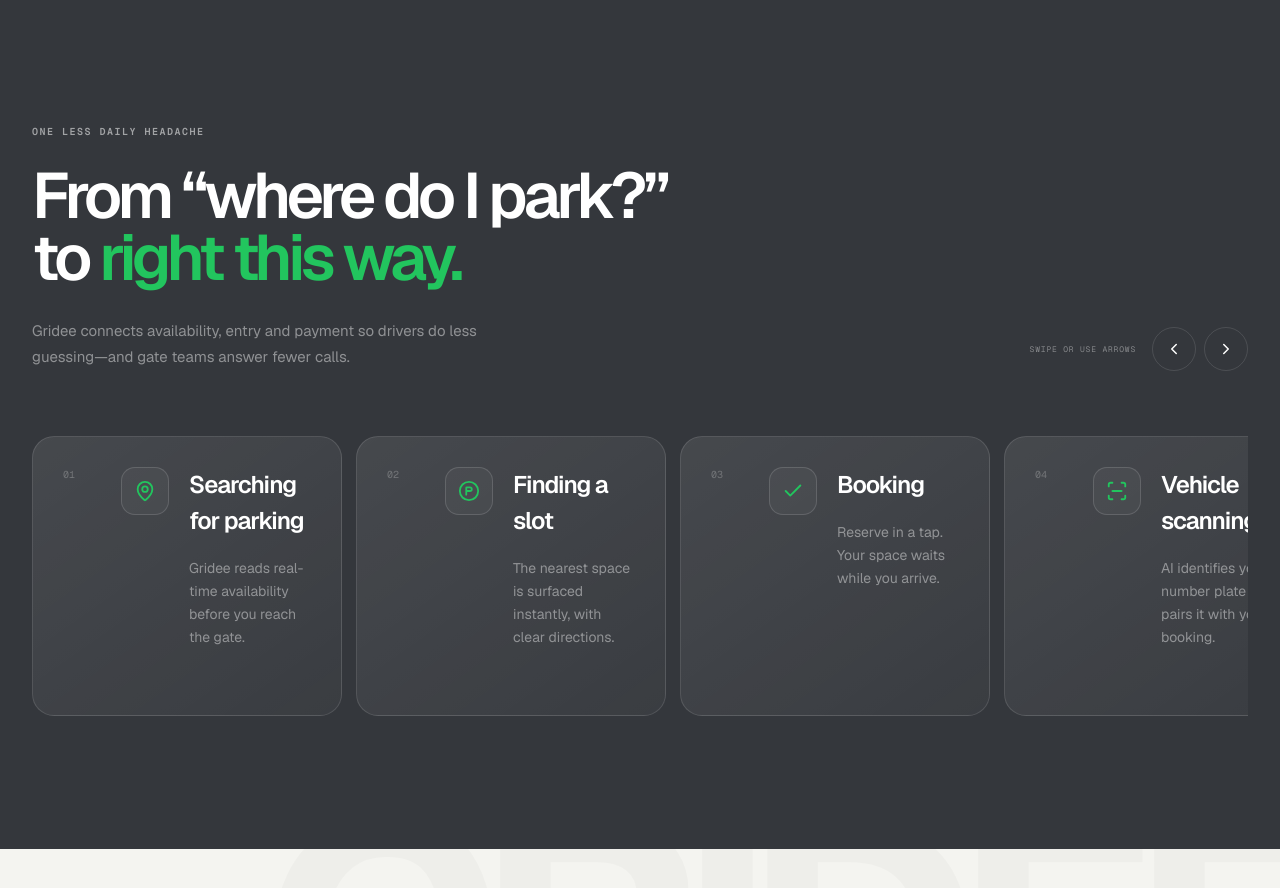
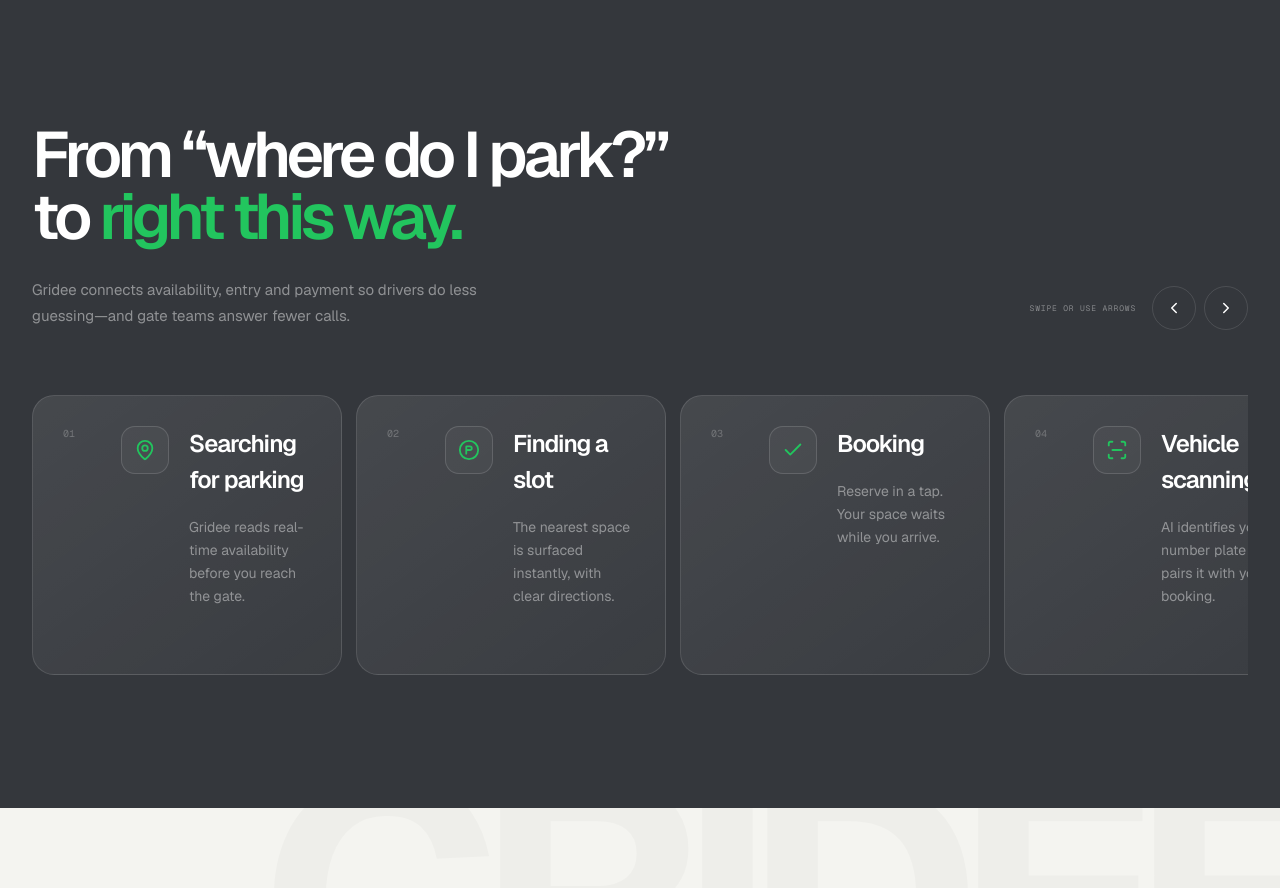
Before and after one commit to Rishabh-0707/gridee_, a Next.js app: page / in a window 1280 px wide. Shown: the part 1280-2168 px from the top of the page. Built offline with nearby package versions, Linux system fonts and the light colour scheme.

Commit message:
Remove journey section eyebrow

```diff
--- a/app/globals.css
+++ b/app/globals.css
@@ -914,6 +914,8 @@
   line-height: 0.98;
   letter-spacing: -0.067em;
 }
+
+.story h2 { margin-top: 0; }
 
 h2 em {
   color: var(--green);
--- a/app/page.tsx
+++ b/app/page.tsx
@@ -467,7 +467,7 @@
 
       <section className="story section-shell">
         <div className="horizontal-heading story-intro">
-          <Reveal><SectionEyebrow>One less daily headache</SectionEyebrow><h2>From “where do I park?”<br />to <em>right this way.</em></h2><p>Gridee connects availability, entry and payment so drivers do less guessing—and gate teams answer fewer calls.</p></Reveal>
+          <Reveal><h2>From “where do I park?”<br />to <em>right this way.</em></h2><p>Gridee connects availability, entry and payment so drivers do less guessing—and gate teams answer fewer calls.</p></Reveal>
           <HorizontalControls target={storyTrackRef} label="parking journey" />
         </div>
         <div className="story-steps horizontal-track" ref={storyTrackRef} tabIndex={0} aria-label="Parking journey steps">{storySteps.map((step, i) => <StoryStage step={step} index={i} key={step.title} />)}</div>
```
